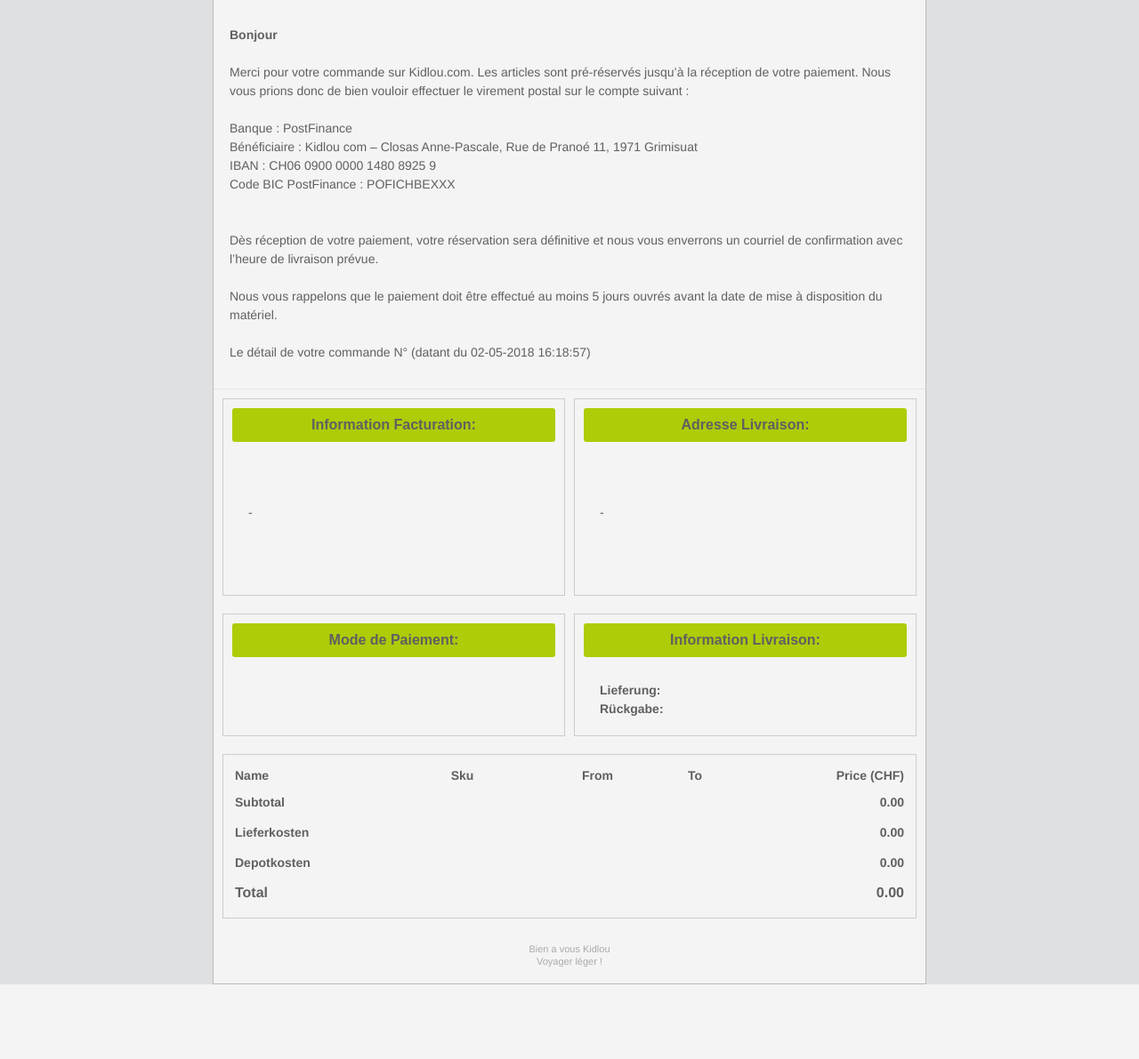
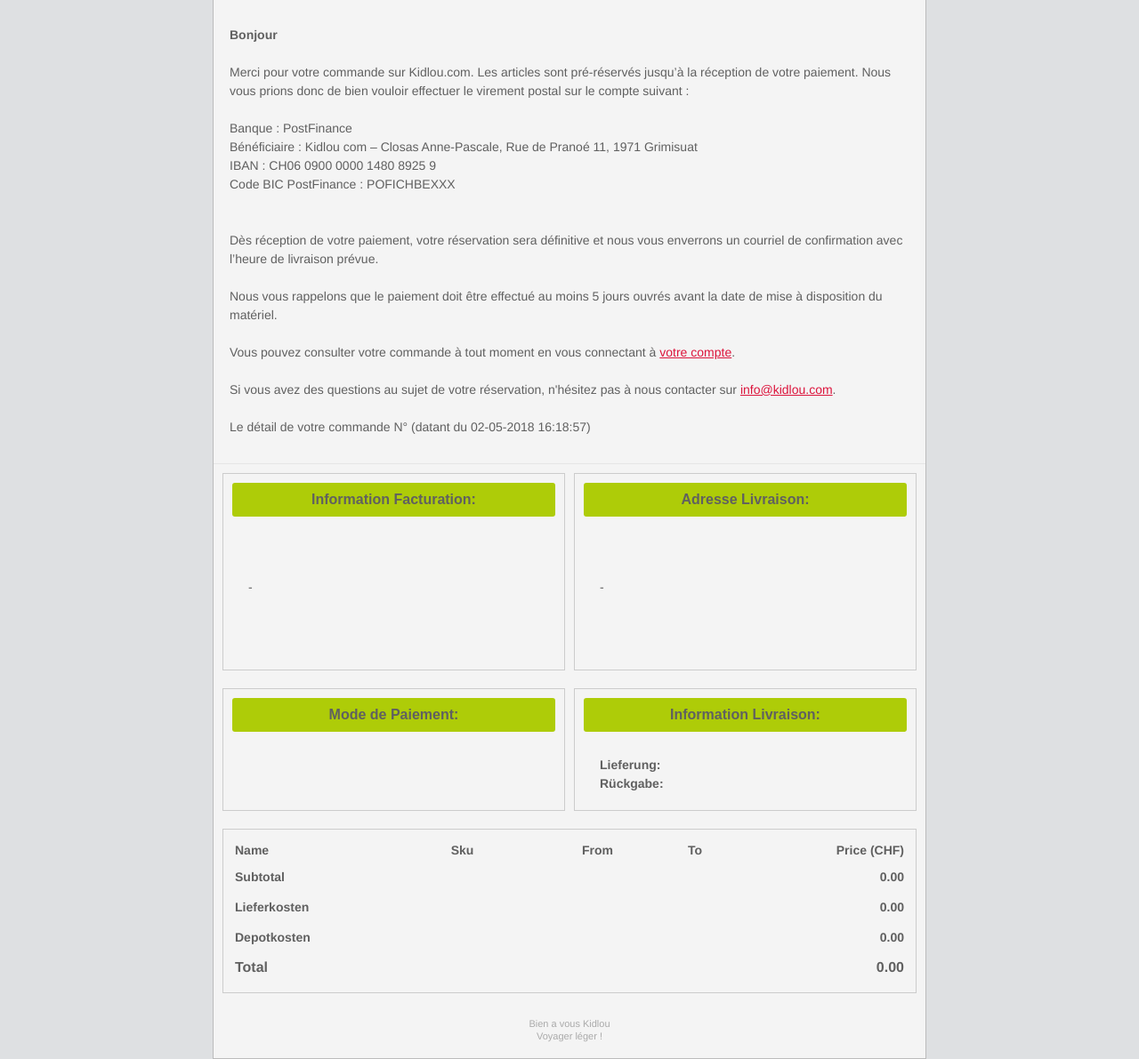
Before and after one commit to MikSDigital/kidlou-shop, a Symfony app: template templates/email/fr_bank.html.twig in a window 1280 px wide. Shown: the part 293-1484 px from the top of the page at 89% size. Before the commit the page ends 1400 px from the top, so only its background shows below. Run offline with Twig, Linux system fonts and the light colour scheme; the template is opened without the code that fills it, so the values that code supplies are empty; some libraries are stand-ins or nearby versions.

Commit message:
Anpassungen login

```diff
--- a/src/Repository/Order.php
+++ b/src/Repository/Order.php
@@ -88,11 +88,12 @@ class Order extends \Doctrine\ORM\EntityRepository {
                         . ' LEFT JOIN App\Entity\Map\OrderItemAdditional oia_item WITH oi_item.id=oia_item.children OR oi_item.id=oia_item.parent'
                         . ' WHERE o_item.id=o.id) AS item,'
                         . ' GROUP_CONCAT(DISTINCT oa.firstname, \' \', oa.lastname, \'|\', oa.street, \'|\', oa.post_code, \'|\', oa.city, \'|\', oa.country_code, '
-                        . ' \'|\', IFNULL(oa.phone,\'NULL\'), \'|\', IFNULL(oa.mobile,\'NULL\'), \'|\', IFNULL(oa.email,\'NULL\'), \'|\', IFNULL(oa.address_typ,\'NULL\')  SEPARATOR \',\') AS address_name '
+                        . ' \'|\', IFNULL(oa.phone,\'NULL\'), \'|\', IFNULL(oa.mobile,\'NULL\'), \'|\', IFNULL(oa.email,\'NULL\'), \'|\', IFNULL(oa.address_typ,\'NULL\'), \'|\', IFNULL(u.username,\'NULL\')  SEPARATOR \',\') AS address_name '
                         . ' FROM App\Entity\Order o'
                         . ' INNER JOIN App\Entity\Calendar c WITH o.id = c.order AND o.id = :id'
                         . ' INNER JOIN App\Entity\Order\Item oi WITH oi.calendar = c.id'
                         . ' INNER JOIN App\Entity\Order\Address oa WITH o.id = oa.order'
+                        . ' LEFT JOIN App\Entity\User u WITH oa.user = u.id'
                         . ' INNER JOIN App\Entity\Order\Status os WITH os.id = o.status'
                         . ' INNER JOIN App\Entity\Order\Payment op WITH o.id = op.order'
                         . ' INNER JOIN App\Entity\Language l WITH o.lang = l.id'
--- a/src/Service/Order.php
+++ b/src/Service/Order.php
@@ -883,6 +883,7 @@ class Order {
                     $arr_order[$adress_typ]['phone'] = $order_data[5];
                     $arr_order[$adress_typ]['mobile'] = $order_data[6];
                     $arr_order[$adress_typ]['email'] = $order_data[7];
+                    $arr_order[$adress_typ]['username'] = $order_data[9];
                 }
             }
         }
--- a/templates/admin/order/detail.html.twig
+++ b/templates/admin/order/detail.html.twig
@@ -63,7 +63,7 @@
                                     </tr>
                                     <tr>
                                         <td>{{ 'Registred User ?' | trans }}</td>
-                                        <td></td>
+                                        <td>{% if order.billing.username != 'NULL' %}{{ order.billing.username }}{% else %}{{ 'no' | trans }}{% endif %}</td>
                                     </tr>
                                 </table>
                             </div>
--- a/templates/email/fr_bank.html.twig
+++ b/templates/email/fr_bank.html.twig
@@ -825,6 +825,12 @@
                                                                                                 Dès réception de votre paiement, votre réservation sera définitive et nous vous enverrons un courriel de confirmation avec l’heure de livraison prévue.
                                                                                                 <br /><br />
                                                                                                 Nous vous rappelons que le paiement doit être effectué au moins 5 jours ouvrés avant la date de mise à disposition du matériel.
+                                                                                                {% if order.billing.username != 'NULL' %}
+                                                                                                    <br /><br >
+                                                                                                        Vous pouvez consulter votre commande à tout moment en vous connectant à <a href="{{ url('user_login') }}">votre compte</a>.
+                                                                                                    {% endif %}
+                                                                                                    <br /><br >
+                                                                                                        Si vous avez des questions au sujet de votre réservation, n'hésitez pas à nous contacter sur <a href="mailto:info@kidlou.com">info@kidlou.com</a>.
                                                                                                         <br /><br >
                                                                                                             {{'Le détail de votre commande N° %s' | format(order.order_number) }} ({{ 'datant du %s' | format(order.created | date('d-m-Y H:i:s')) }})
                                                                                                             <br /><br />
```
Lines whose indentation alone changed are shown as unchanged.
